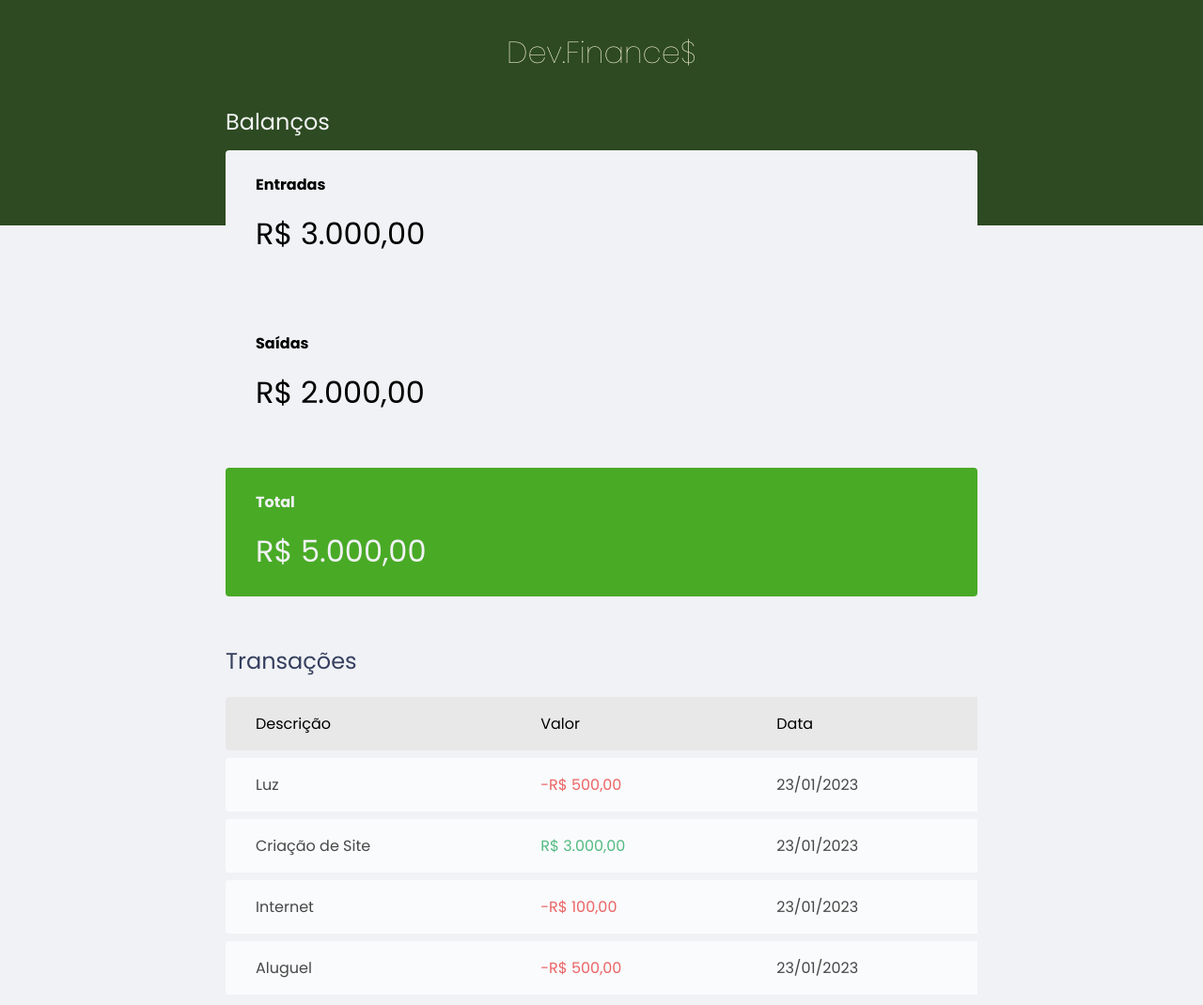
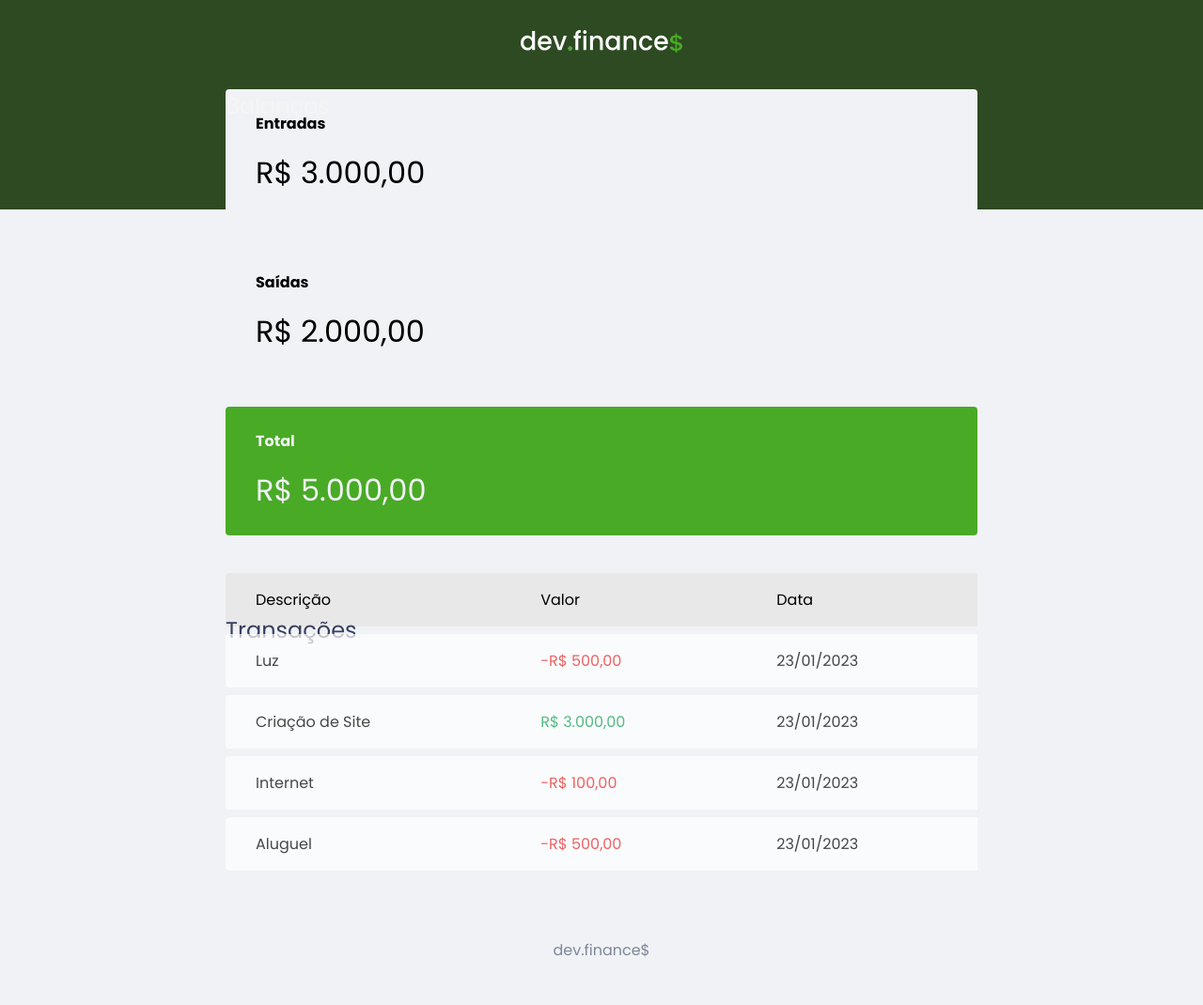
Before and after one commit to odiegosilva1/dev-finances, a plain HTML site: page index.html in a window 1280 px wide. Shown: the top 1070 px of the page at 94% size. Drawn offline with Linux system fonts and the light colour scheme.

Commit message:
add svg logo

```diff
--- a/css/style.css
+++ b/css/style.css
@@ -45,6 +45,11 @@ header {
 }
 
 /*====Main==================================*/
+
+.sr-only {
+    position: absolute;
+
+}
 
 #balance {
     margin-top: -8rem;
@@ -115,7 +120,7 @@ table tbody td {
     opacity: 0.7;
 }
 
-table tr:hover {
+table td:hover {
     opacity: 1;
 }
 
@@ -131,9 +136,6 @@ td.expense {
     color: #e92929;
 }
 
-
-
-
 /*====Footer==================================*/
 
 footer {
--- a/index.html
+++ b/index.html
@@ -11,11 +11,11 @@
 </head>
 <body>
     <header>
-        <h1 id="logo">Dev.Finance$</h1>
+        <img src="assets/logo.svg" alt="Logo dev finances">
     </header>
 <main class="container">
     <section id="balance">
-        <h2>Balanços</h2>
+        <h2 class="sr-only">Balanços</h2>
 
         <div class="card">
             <h3>Entradas</h3>
@@ -31,7 +31,7 @@
         </div>
     </section>
     <section id="transaction">
-        <h2>Transações</h2>
+        <h2 class="sr-only" >Transações</h2>
         <table id="data-table">
          <thead>
              <tr>
```
Also changed, not shown: assets/expense.svg (added), assets/income.svg (added), assets/logo.svg (added), assets/minus.svg (added), assets/plus.svg (added), assets/total.svg (added).
